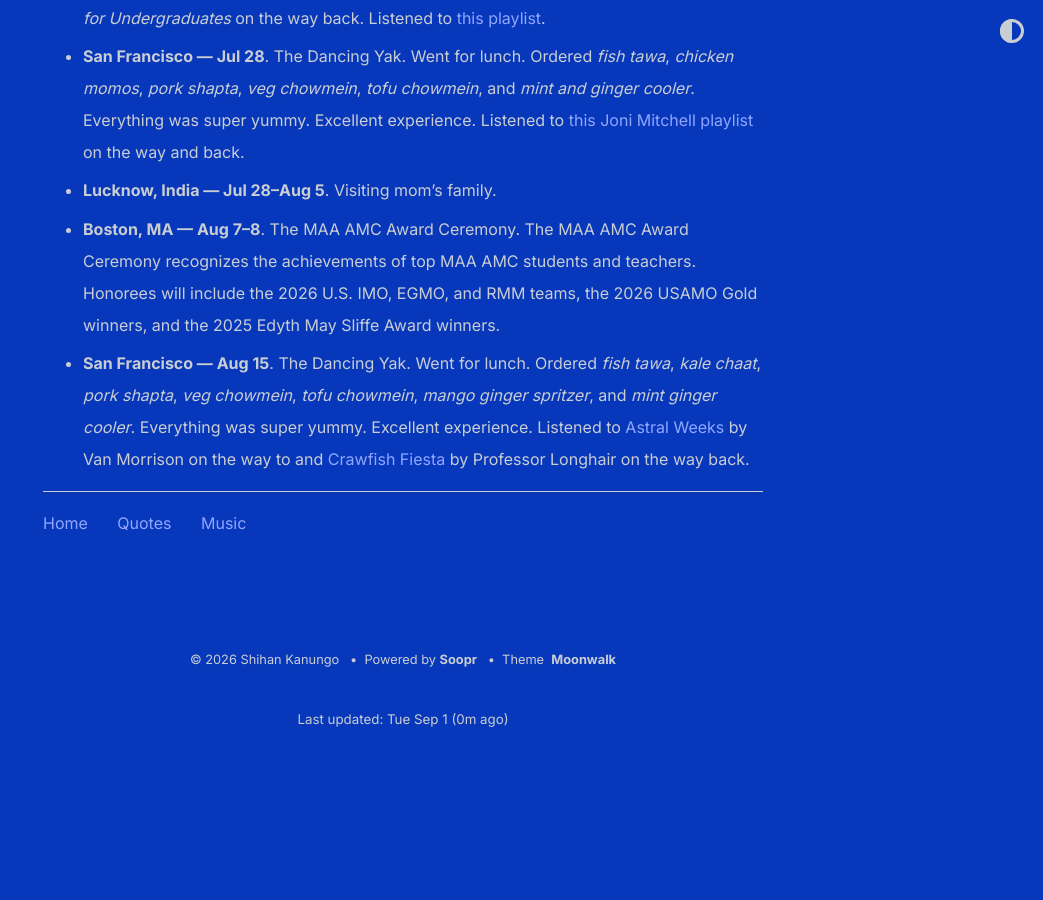
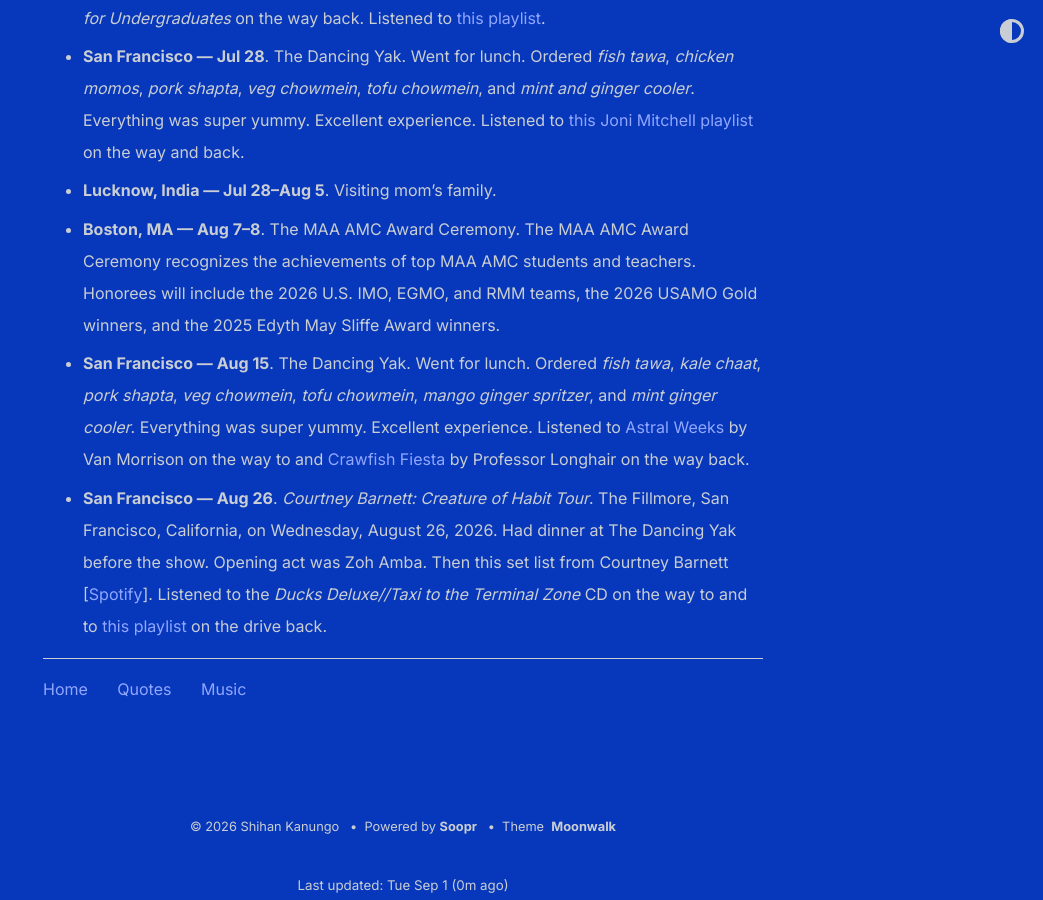
Before and after one commit to shihankanungo/shihankanungo.github.io, a Jekyll site: the page built from travel.md, in a window 1280 px wide and 900 px high, scrolled down 2479 px. Shown: the whole window, without its empty margins (237-1280 px from the left). Built offline with Jekyll 4.4.1, drawn with Linux system fonts in a browser that asks for light colours; before the commit the page ends 3213 px from its top, so only the background shows below that.

Commit message:
Document Courtney Barnett concert details
Added details about the Courtney Barnett concert, including date, location, and set list.

```diff
--- a/travel.md
+++ b/travel.md
@@ -24,3 +24,4 @@ title: Travel &amp;c.
 - **Lucknow, India --- Jul 28--Aug 5**. Visiting mom's family.
 - **Boston, MA --- Aug 7--8**. The MAA AMC Award Ceremony. The MAA AMC Award Ceremony recognizes the achievements of top MAA AMC students and teachers. Honorees will include the 2026 U.S. IMO, EGMO, and RMM teams, the 2026 USAMO Gold winners, and the 2025 Edyth May Sliffe Award winners.
 - **San Francisco --- Aug 15**. The Dancing Yak. Went for lunch. Ordered *fish tawa*, *kale chaat*, *pork shapta*, *veg chowmein*, *tofu chowmein*, *mango ginger spritzer*, and *mint ginger cooler*. Everything was super yummy. Excellent experience. Listened to [Astral Weeks](https://open.spotify.com/album/4pG3bKkbmReDt5QTDn3JDz?si=PZYVqD2zT9uuNmnC90zoEw) by Van Morrison on the way to and [Crawfish Fiesta](https://open.spotify.com/album/0VwW5nY319T40ZrO2nZopq?si=jTA84q3USFGwOR7hIt1MPA) by Professor Longhair on the way back.
+- **San Francisco --- Aug 26**. *Courtney Barnett: Creature of Habit Tour*. The Fillmore, San Francisco, California, on Wednesday, August 26, 2026. Had dinner at The Dancing Yak before the show. Opening act was Zoh Amba. Then this set list from Courtney Barnett [<a href="https://open.spotify.com/playlist/0OuX6f5DtJvdJ5mlNUvvcH?si=2578be25acde4b30">Spotify</a>]. Listened to the *Ducks Deluxe//Taxi to the Terminal Zone* CD on the way to and to [this playlist](https://open.spotify.com/playlist/0snAJyQUeY6HjFlQniONTH?si=5e4b6e3f8e504a80) on the drive back.
```
